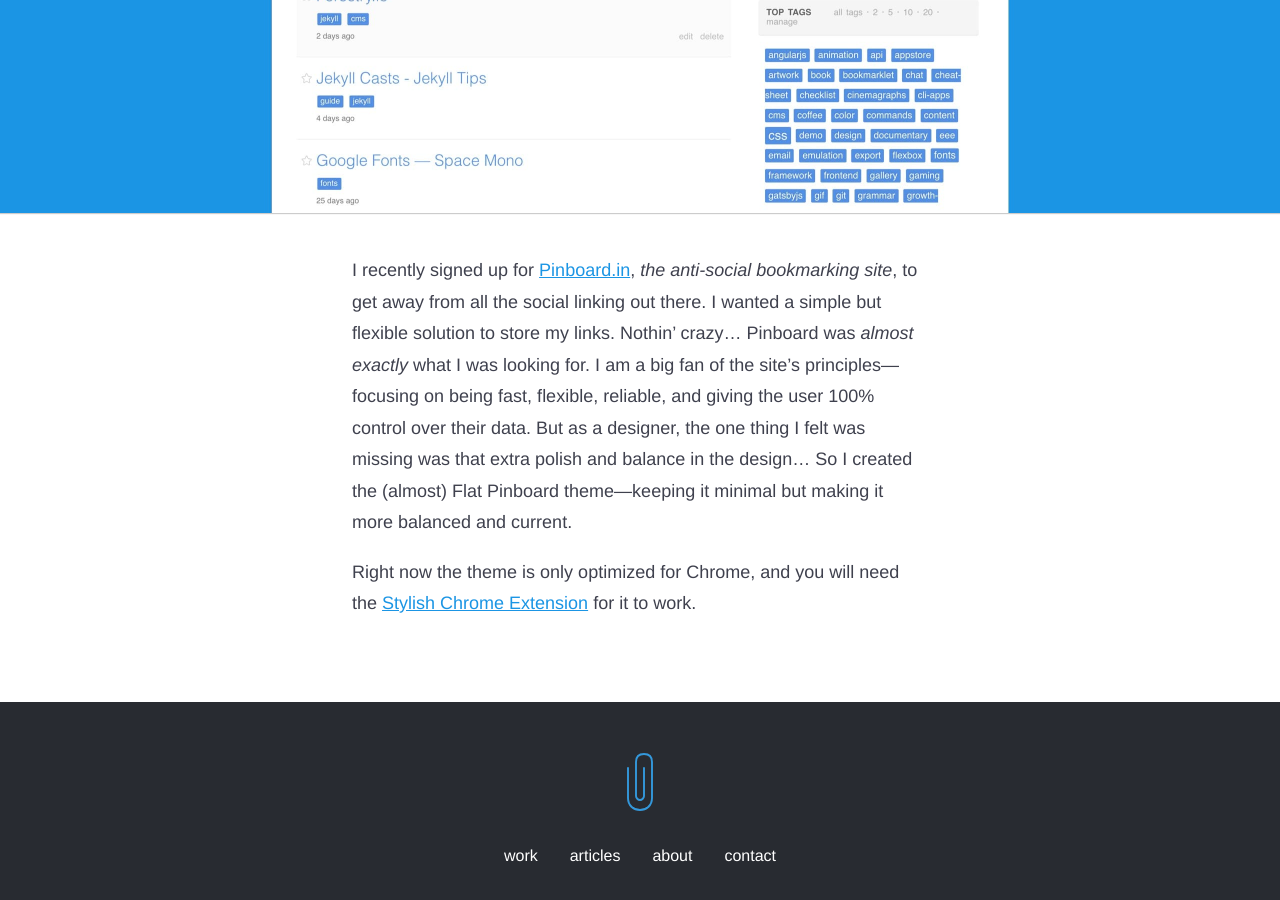
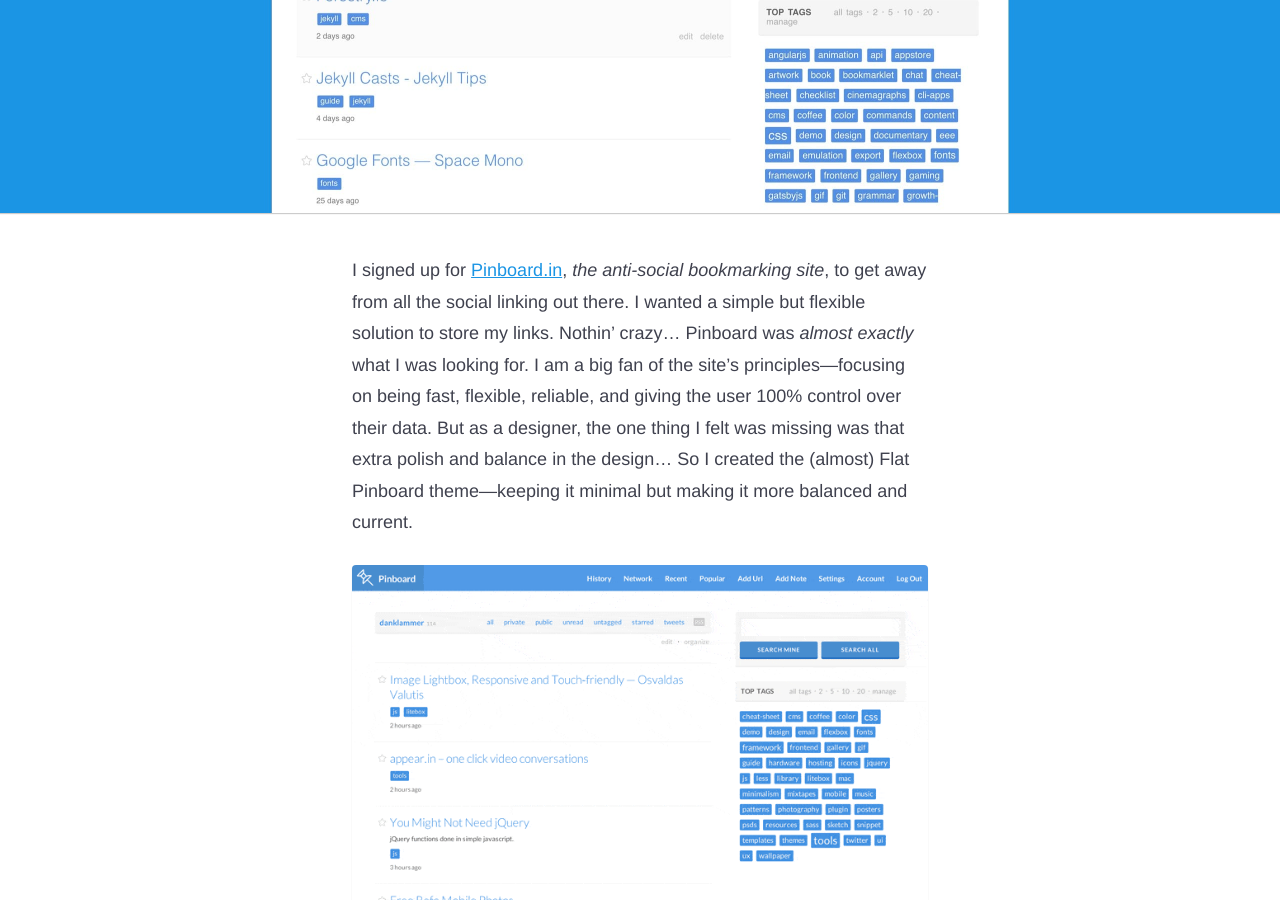
Before and after one commit to danklammer/danklammer.github.io, a Jekyll site: the page built from work/_posts/2014-02-02-flat-pinboard.md, in a window 1280 px wide and 900 px high, scrolled down 464 px. Built offline with Jekyll 4.4.1, drawn with Linux system fonts in a browser that asks for light colours; some of the changed text lies outside the part shown.

Commit message:
Pinboard work page updates

```diff
--- a/work/_posts/2014-02-02-flat-pinboard.md
+++ b/work/_posts/2014-02-02-flat-pinboard.md
@@ -13,9 +13,18 @@
 permalink:      /flat-pinboard/
 ---
 
-I recently signed up for [Pinboard.in], *the anti-social bookmarking site*, to get away from all the social linking out there. I wanted a simple but flexible solution to store my links. Nothin’ crazy… Pinboard was *almost exactly* what I was looking for. I am a big fan of the site’s principles—focusing on being fast, flexible, reliable, and giving the user 100% control over their data. But as a designer, the one thing I felt was missing was that extra polish and balance in the design… So I created the (almost) Flat Pinboard theme—keeping it minimal but making it more balanced and current.
+I signed up for [Pinboard.in], *the anti-social bookmarking site*, to get away from all the social linking out there. I wanted a simple but flexible solution to store my links. Nothin’ crazy… Pinboard was *almost exactly* what I was looking for. I am a big fan of the site’s principles—focusing on being fast, flexible, reliable, and giving the user 100% control over their data. But as a designer, the one thing I felt was missing was that extra polish and balance in the design… So I created the (almost) Flat Pinboard theme—keeping it minimal but making it more balanced and current.
+
+![Transform your Pinboard](/img/work/flatpinboard/flatpinboard-transform.gif){:id: .zoomable .my2 .box-shadow-light }
 
 Right now the theme is only optimized for Chrome, and you will need the [Stylish Chrome Extension] for it to work.
 
+<div class="py4 align-center">
+    <a href="https://gist.github.com/danklammer/8775124" class="btn dim underline-none text-shadow-light box-shadow-light px3 py2 br6 pressable">
+        Download the User Style
+    </a>
+</div>
+
+
 [Pinboard.in]: https://pinboard.in/
 [Stylish Chrome Extension]: https://chrome.google.com/webstore/detail/stylish/fjnbnpbmkenffdnngjfgmeleoegfcffe
```
Also changed, not shown: img/work/flatpinboard/flatpinboard-logo.gif (added), img/work/flatpinboard/flatpinboard-transform.gif (added).
